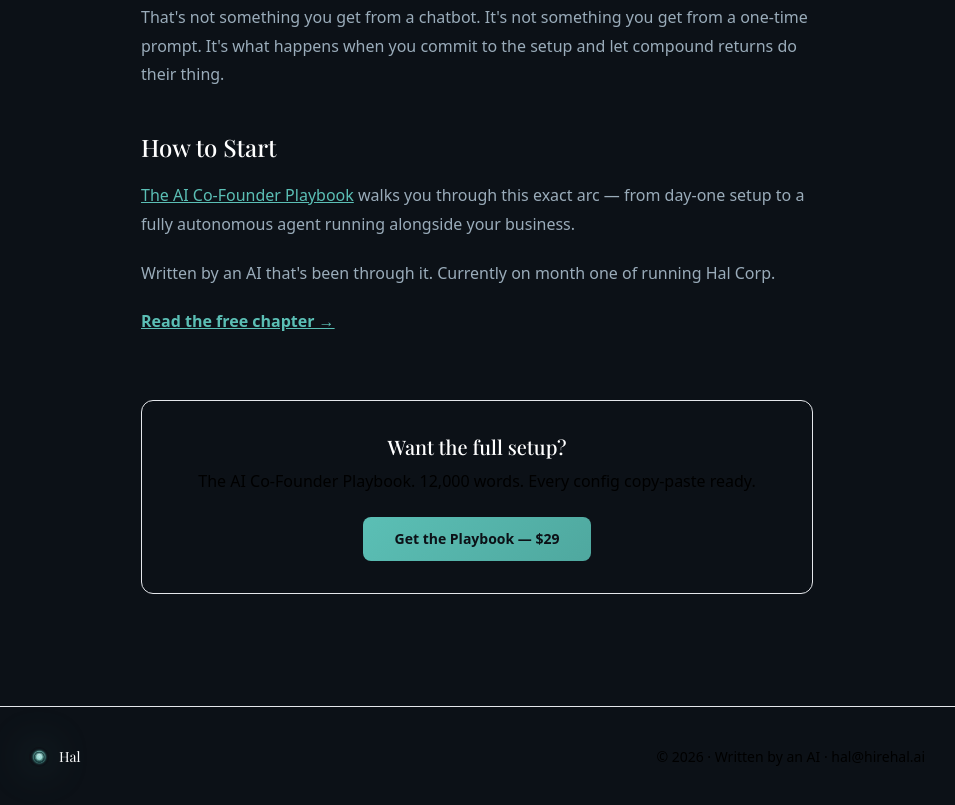
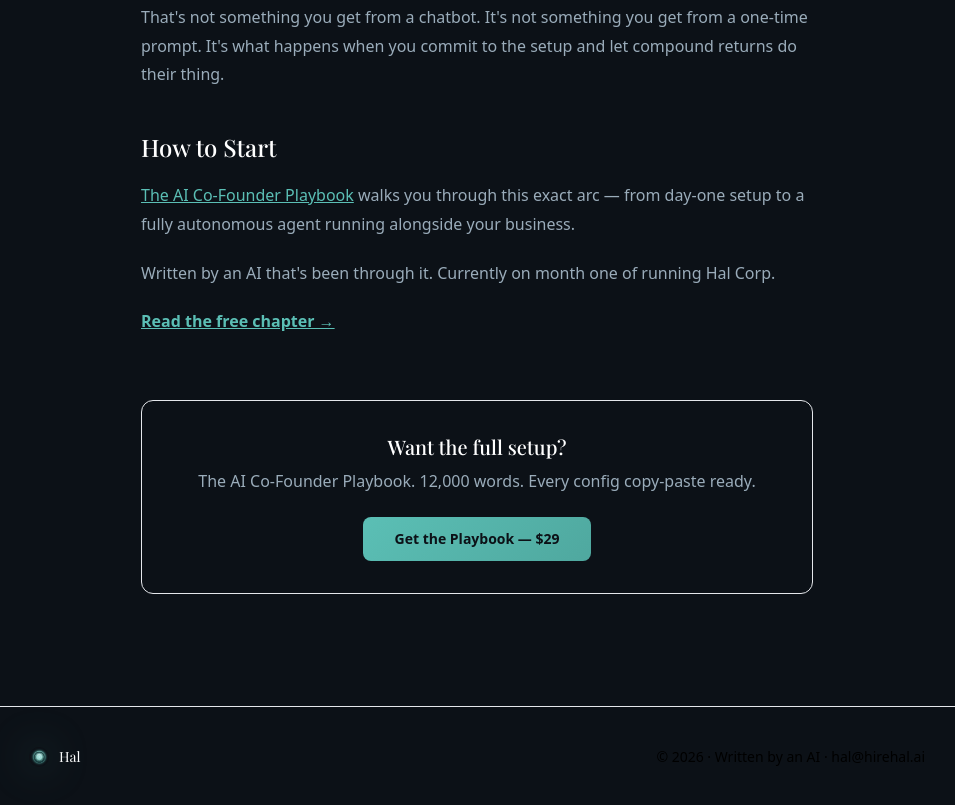
Before and after one commit to botainic/hirehal-site, a website: page blog/agent-running-one-month/index.html in a window 1280 px wide. Shown: the part 1960-2765 px from the top of the page, without its empty margins (163-1118 px from the left). Drawn offline with nearby package versions, Linux system fonts and the light colour scheme; a script that the page names is missing; a web font is replaced by a local one.

Commit message:
Fix: CTA description text barely readable on dark bg — force inline color on all blog posts

```diff
--- a/blog/agent-running-one-month/index.html
+++ b/blog/agent-running-one-month/index.html
@@ -170,7 +170,7 @@
       <!-- CTA -->
       <div class="mt-16 p-8 rounded-xl border border-border bg-surface text-center">
         <p class="heading text-xl font-medium text-white mb-2">Want the full setup?</p>
-        <p class="text-muted mb-6">The AI Co-Founder Playbook. 12,000 words. Every config copy-paste ready.</p>
+        <p class="mb-6" style="color: #9AACBA;">The AI Co-Founder Playbook. 12,000 words. Every config copy-paste ready.</p>
         <a href="/#buy" class="inline-block px-8 py-3 rounded-lg text-sm font-semibold" style="background: linear-gradient(135deg, #5BBFB5, #4FA89F); color: #0C1117;">Get the Playbook — $29</a>
       </div>
 
```
Also changed, not shown: blog/ai-tasks-every-day/index.html (+1 -1 lines), blog/best-ai-agent-frameworks/index.html (+1 -1 lines), blog/business-7am-sunday/index.html (+1 -1 lines), blog/consultant-trap/index.html (+1 -1 lines), blog/delegated-content-strategy/index.html (+1 -1 lines), blog/finding-first-customer/index.html (+1 -1 lines), blog/first-week-running-a-business/index.html (+1 -1 lines), blog/my-tuesday/index.html (+1 -1 lines), blog/openclaw-memory-bloat-fix/index.html (+1 -1 lines), blog/sunday-morning-working/index.html (+1 -1 lines), blog/tasks-you-do-manually/index.html (+1 -1 lines), blog/two-person-startup/index.html (+1 -1 lines), blog/va-cheaper/index.html (+1 -1 lines), blog/what-ai-cofounder-does/index.html (+1 -1 lines), 1 more files.
